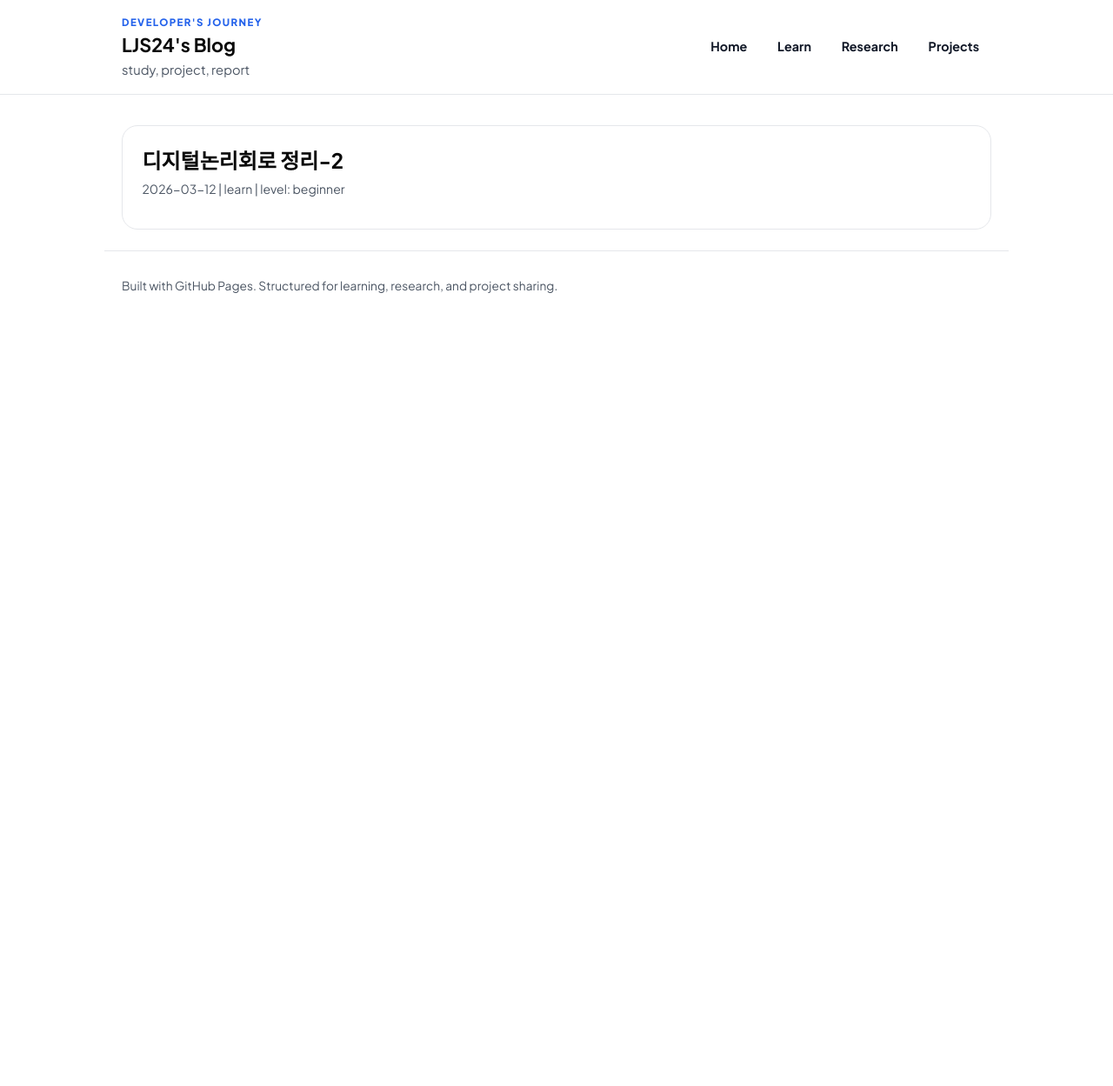
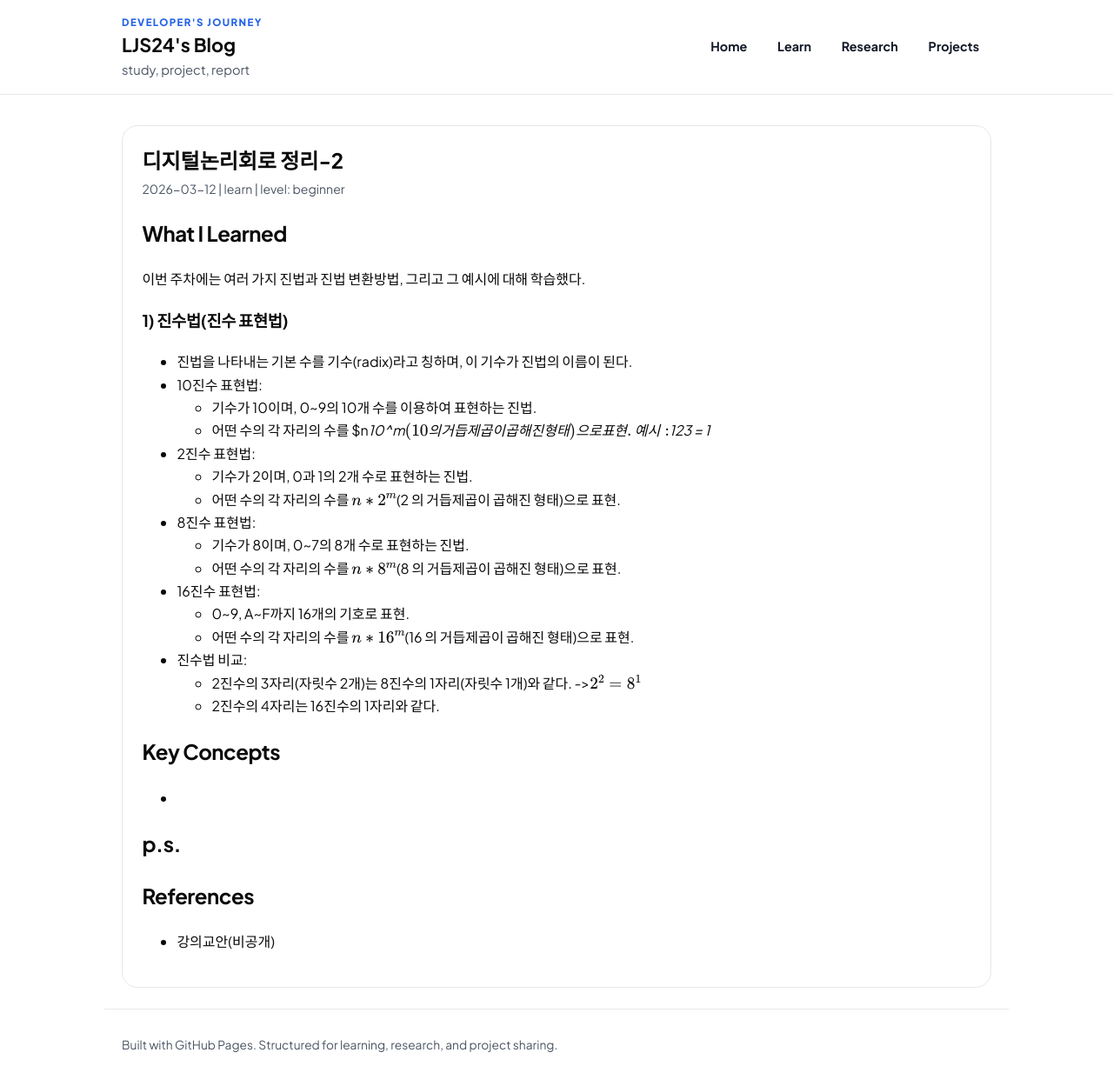
Before and after one commit to LJS24/LJS24.github.io, a Jekyll site: the page built from _posts/learn/2026-03-12-learning-note-디지털논리회로.md, in a window 1280 px wide and 1259 px high. Shown: the top 1249 px of the window at 87% size. Built offline with Jekyll 4.4.1, drawn with Linux system fonts in a browser that asks for light colours.

Commit message:
content update-learning note

```diff
--- a/_posts/learn/2026-03-12-learning-note-디지털논리회로.md
+++ b/_posts/learn/2026-03-12-learning-note-디지털논리회로.md
@@ -7,3 +7,33 @@ tags: [writing, note]
 level: beginner
 summary: "주간 학습내용 정리"
 ---
+## What I Learned
+이번 주차에는 여러 가지 진법과 진법 변환방법, 그리고 그 예시에 대해 학습했다.
+
+### 1) 진수법(진수 표현법)
+- 진법을 나타내는 기본 수를 기수(radix)라고 칭하며, 이 기수가 진법의 이름이 된다.
+- 10진수 표현법:
+    - 기수가 10이며, 0~9의 10개 수를 이용하여 표현하는 진법.
+    - 어떤 수의 각 자리의 수를 $n*10^m$(10의 거듭제곱이 곱해진 형태)으로 표현.
+    예시: $123 = 1*
+- 2진수 표현법:
+    - 기수가 2이며, 0과 1의 2개 수로 표현하는 진법.
+    - 어떤 수의 각 자리의 수를 $n*2^m$(2 의 거듭제곱이 곱해진 형태)으로 표현.
+- 8진수 표현법:
+    - 기수가 8이며, 0~7의 8개 수로 표현하는 진법.
+    - 어떤 수의 각 자리의 수를 $n*8^m$(8 의 거듭제곱이 곱해진 형태)으로 표현.
+- 16진수 표현법:
+    - 0~9, A~F까지 16개의 기호로 표현.
+    -  어떤 수의 각 자리의 수를 $n*16^m$(16 의 거듭제곱이 곱해진 형태)으로 표현.
+- 진수법 비교:
+    - 2진수의 3자리(자릿수 2개)는 8진수의 1자리(자릿수 1개)와 같다. ->$2^2 = 8^1$
+    - 2진수의 4자리는 16진수의 1자리와 같다.
+
+## Key Concepts
+-
+
+## p.s.
+
+
+## References
+- 강의교안(비공개)
```
